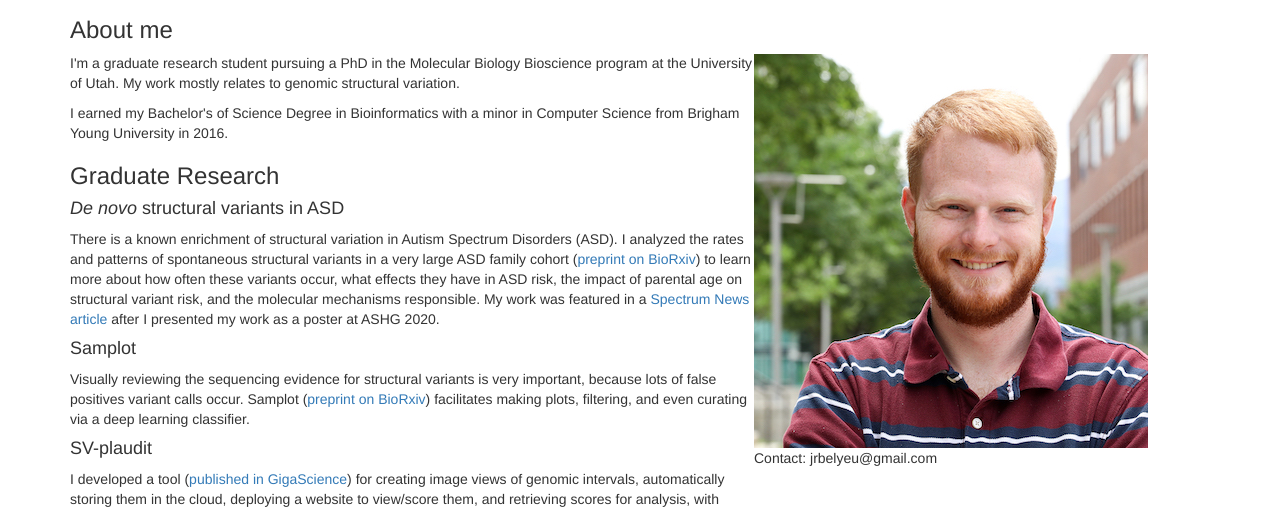
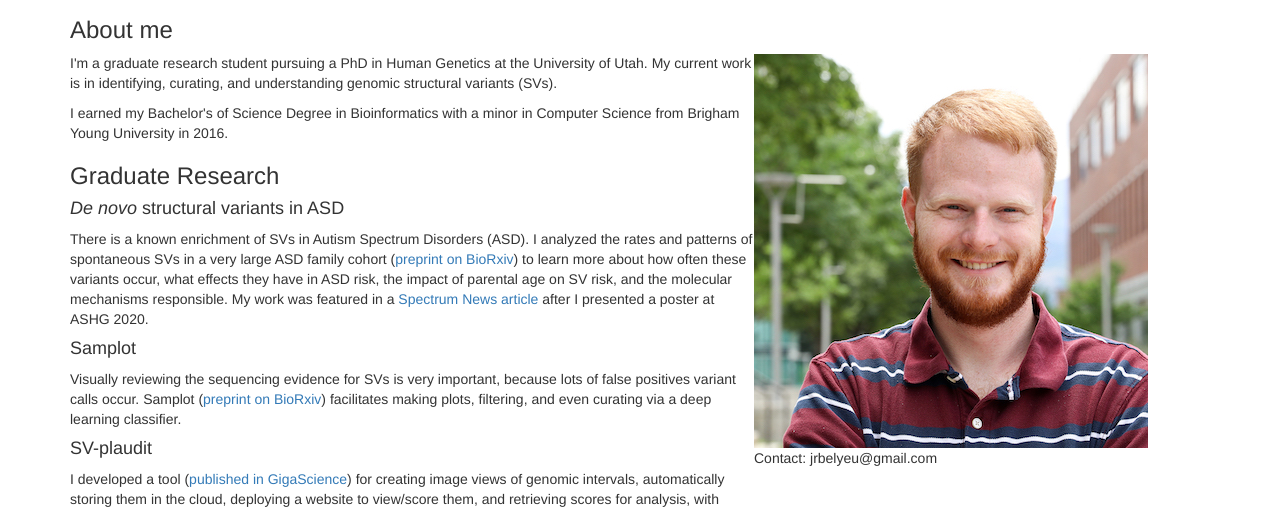
Before and after one commit to jbelyeu/jbelyeu.github.io, a plain HTML site: page index.html in a window 1280 px wide. Shown: the part 294-803 px from the top of the page. Drawn offline with nearby package versions, Linux system fonts and the light colour scheme; no server answers.

Commit message:
cleaned up wording

```diff
--- a/index.html
+++ b/index.html
@@ -31,7 +31,7 @@
     <section>
       <div class="container">
         <h1>Jon Belyeu <small>Bioinformatician</small></h1>
-        <a href="https://github.com/jbelyeu" class="btn btn-default btn-sm" style="color:white; background-color:black;border-color:black;" >GitHub @jbelyeu</a >
+        <a href="https://github.com/jbelyeu" class="btn btn-default btn-sm" style="color:white; background-color:black;border-color:black;" target="_blank" >GitHub @jbelyeu</a >
         <a href="http://jonbelyeu.com/curriculum-vitae.pdf" class="btn btn-default btn-sm" target="_blank">Curriculum Vitae</a>
         <a href="https://twitter.com/intent/tweet?screen_name=jon_belyeu&ref_src=twsrc%5Etfw" class="twitter-mention-button" data-show-count="false">Tweet to @jon_belyeu</a>
         <script async src="https://platform.twitter.com/widgets.js" charset="utf-8"></script>
@@ -44,15 +44,15 @@
             <div style="width: 100%; overflow: hidden;">
                 <div style="width: 60%; float: left;">
                     <h3>About me</h3>
-                    <p>I'm a graduate research student pursuing a PhD in the Molecular Biology Bioscience program at the University of Utah. My work mostly relates to genomic structural variation. </p>
+                    <p>I'm a graduate research student pursuing a PhD in Human Genetics at the University of Utah. My current work is in identifying, curating, and understanding genomic structural variants (SVs). </p>
                     <p>I earned my Bachelor's of Science Degree in Bioinformatics with a minor in Computer Science from Brigham Young University in 2016.</p>
 
                     <h3>Graduate Research</h3>
                     <h4><em>De novo</em> structural variants in ASD</h4>
-                    <p>There is a known enrichment of structural variation in Autism Spectrum Disorders (ASD). I analyzed the rates and patterns of spontaneous structural variants in a very large ASD family cohort (<a href="https://www.biorxiv.org/content/10.1101/2020.10.06.329011v1.article-metrics">preprint on BioRxiv</a>) to learn more about how often these variants occur, what effects they have in ASD risk, the impact of parental age on structural variant risk, and the molecular mechanisms responsible. My work was featured in a <a href="https://www.spectrumnews.org/news/parental-age-plays-small-role-in-large-mutations-tied-to-autism/">Spectrum News article</a> after I presented my work as a poster at ASHG 2020.</p>
+                    <p>There is a known enrichment of SVs in Autism Spectrum Disorders (ASD). I analyzed the rates and patterns of spontaneous SVs in a very large ASD family cohort (<a href="https://www.biorxiv.org/content/10.1101/2020.10.06.329011v1.article-metrics">preprint on BioRxiv</a>) to learn more about how often these variants occur, what effects they have in ASD risk, the impact of parental age on SV risk, and the molecular mechanisms responsible. My work was featured in a <a href="https://www.spectrumnews.org/news/parental-age-plays-small-role-in-large-mutations-tied-to-autism/">Spectrum News article</a> after I presented a poster at ASHG 2020.</p>
 
                     <h4>Samplot</h4>
-                    <p>Visually reviewing the sequencing evidence for structural variants is very important, because lots of false positives variant calls occur. Samplot (<a href="https://www.biorxiv.org/content/10.1101/2020.09.23.310110v2">preprint on BioRxiv</a>) facilitates making plots, filtering, and even curating via a deep learning classifier.</p>
+                    <p>Visually reviewing the sequencing evidence for SVs is very important, because lots of false positives variant calls occur. Samplot (<a href="https://www.biorxiv.org/content/10.1101/2020.09.23.310110v2">preprint on BioRxiv</a>) facilitates making plots, filtering, and even curating via a deep learning classifier.</p>
 
                     <h4>SV-plaudit</h4>
                     <p>I developed a tool (<a href="https://academic.oup.com/gigascience/article/7/7/giy064/5026174">published in GigaScience</a>) for creating image views of genomic intervals, automatically storing them in the cloud, deploying a website to view/score them, and retrieving scores for analysis, with support for sequencing data from BAM or CRAM files from Illumina, or long-read technologies (ONT/PacBio).</p>
```
